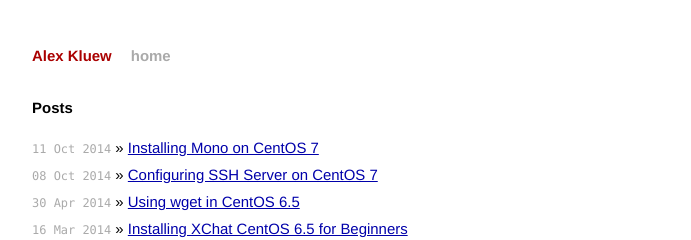
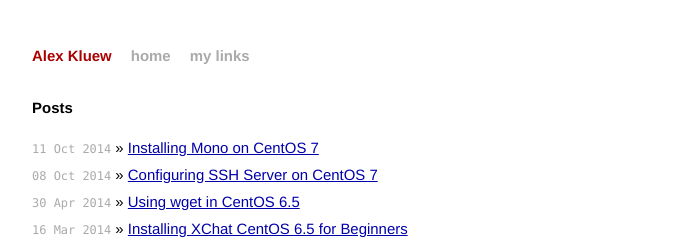
Before and after one commit to getaclue/getaclue.github.io, a Jekyll site: the page built from index.html, in a window 1280 px wide. Shown: the top 240 px of the page, without its empty margins (294-985 px from the left). Built offline with Jekyll 4.4.1, drawn with Linux system fonts in a browser that asks for light colours; Markdown is read by kramdown in place of the engine named in the settings.

Commit message:
Added the links page

```diff
--- a/_layouts/default.html
+++ b/_layouts/default.html
@@ -27,6 +27,7 @@
           <div class="header">
             <h1 class="title"><a href="/">{{ site.name }}</a></h1>
             <a class="extra" href="/">home</a>
+	    <a class="extra" href="/links.html">my links</a>
           </div>
           {{ content }}
 <!-- ORIGINAL IDEA FROM: https://github.com/rbirnie/uberobert.com/blob/master/_layouts/default.html-->
```
